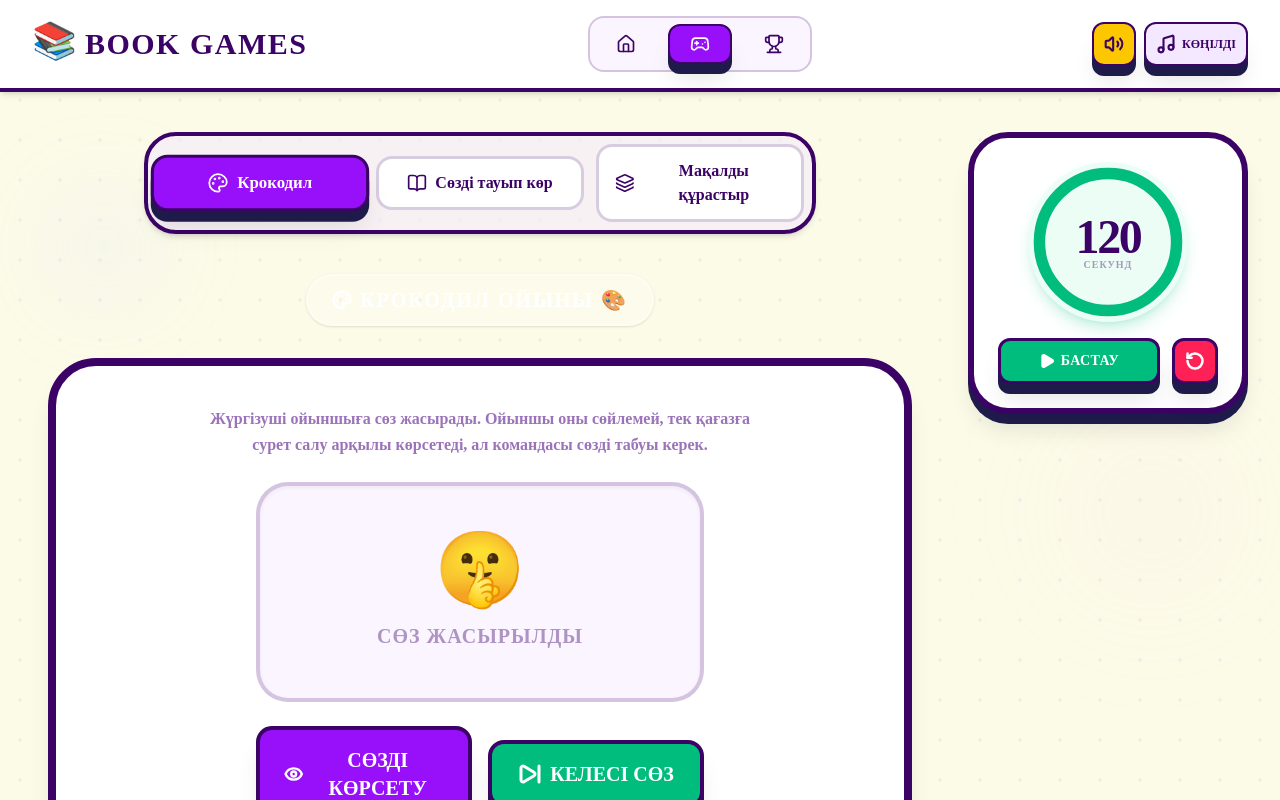
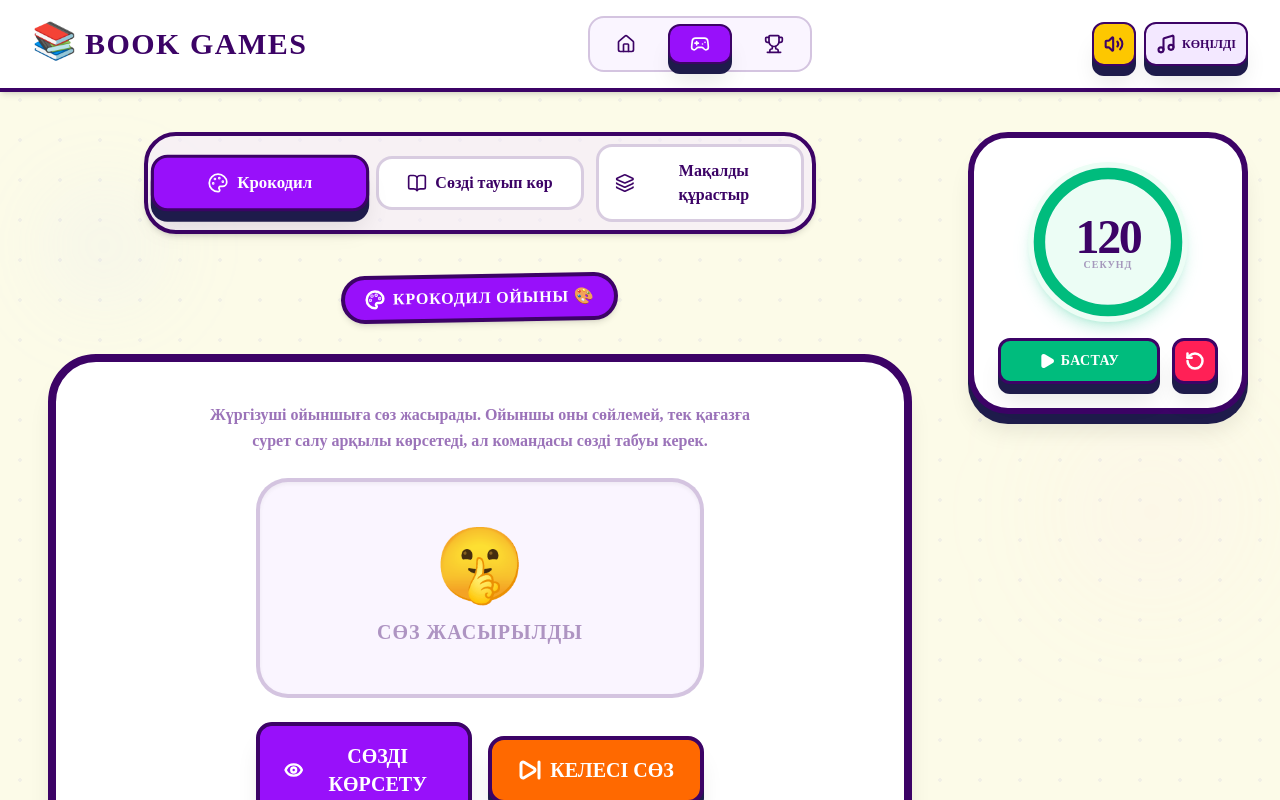
Before and after one commit to Azamaperdeev05/balalar, a Next.js app: page / in a window 1280 px wide. Both pictures are taken after a click on the button 701 px from the left and 44 px from the top of the page. Built offline with nearby package versions, Linux system fonts and the light colour scheme.

Commit message:
style: unify styling system, background gradient, typography headings, and game badges

```diff
--- a/src/app/page.tsx
+++ b/src/app/page.tsx
@@ -22,7 +22,7 @@ export default function Home() {
   ];
 
   return (
-    <div className="flex-1 flex flex-col h-full bg-grid-playful relative overflow-x-hidden">
+    <div className="flex-1 flex flex-col h-full bg-gradient-to-b from-purple-50 via-pink-50/20 to-purple-100/40 bg-grid-playful relative overflow-x-hidden">
 
       {/* Navigation Header */}
       <Header />
--- a/src/components/GameOne.tsx
+++ b/src/components/GameOne.tsx
@@ -29,8 +29,7 @@ export const GameOne: React.FC = () => {
   return (
     <div className="w-full max-w-4xl flex flex-col items-center gap-6 md:gap-8 p-4 z-10">
 
-      {/* Game Badge */}
-      <span className="text-lg md:text-xl font-bold bg-white/20 px-6 py-2.5 rounded-full border-2 border-white/40 tracking-widest uppercase font-display flex items-center gap-2 flex-shrink-0 text-white shadow-sm">
+      <span className="text-sm md:text-base font-black bg-purple-600 border-4 border-purple-950 text-white px-5 py-2 rounded-full shadow-md tracking-wider uppercase font-display flex items-center gap-2 flex-shrink-0 rotate-[-1deg]">
         <Palette className="w-5 h-5 stroke-[3px]" />
         Крокодил ойыны 🎨
       </span>
@@ -114,7 +113,7 @@ export const GameOne: React.FC = () => {
           {/* Random Next word skip */}
           <button
             onClick={nextCrocWord}
-            className="w-full py-4 px-6 bg-emerald-500 hover:bg-emerald-400 text-white font-black font-display text-lg md:text-xl rounded-2xl border-4 border-purple-950 shadow-playful hover:scale-105 active:scale-95 transition-all flex items-center justify-center gap-2"
+            className="w-full py-4 px-6 bg-orange-500 hover:bg-orange-400 text-white font-black font-display text-lg md:text-xl rounded-2xl border-4 border-purple-950 shadow-playful hover:scale-105 active:scale-95 transition-all flex items-center justify-center gap-2"
           >
             <SkipForward className="w-6 h-6 stroke-[3px]" />
             <span>КЕЛЕСІ СӨЗ</span>
--- a/src/components/GameThree.tsx
+++ b/src/components/GameThree.tsx
@@ -139,8 +139,7 @@ export const GameThree: React.FC = () => {
   return (
     <div className="w-full max-w-4xl flex flex-col items-center gap-6 md:gap-8 p-4 z-10">
 
-      {/* Game Badge */}
-      <span className="text-lg md:text-xl font-bold bg-white/20 px-6 py-2.5 rounded-full border-2 border-white/40 tracking-widest uppercase font-display flex items-center gap-2 flex-shrink-0 text-white shadow-sm">
+      <span className="text-sm md:text-base font-black bg-purple-600 border-4 border-purple-950 text-white px-5 py-2.5 rounded-full shadow-md tracking-wider uppercase font-display flex items-center gap-2 flex-shrink-0 rotate-[-1deg]">
         <Layers className="w-5 h-5 stroke-[3px]" />
         Мақалды құрастыр 🧩
       </span>
--- a/src/components/GameTwo.tsx
+++ b/src/components/GameTwo.tsx
@@ -12,8 +12,7 @@ export const GameTwo: React.FC = () => {
   return (
     <div className="w-full max-w-4xl flex flex-col items-center gap-6 md:gap-8 p-4 z-10">
 
-      {/* Game Badge */}
-      <span className="text-lg md:text-xl font-bold bg-white/20 px-6 py-2.5 rounded-full border-2 border-white/40 tracking-widest uppercase font-display flex items-center gap-2 flex-shrink-0 text-white shadow-sm">
+      <span className="text-sm md:text-base font-black bg-purple-600 border-4 border-purple-950 text-white px-5 py-2 rounded-full shadow-md tracking-wider uppercase font-display flex items-center gap-2 flex-shrink-0 rotate-[-1deg]">
         <BookOpen className="w-5 h-5 stroke-[3px]" />
         Сөзді тауып көр 📖
       </span>
@@ -48,7 +47,7 @@ export const GameTwo: React.FC = () => {
         <div className="w-full max-w-xs">
           <button
             onClick={nextSearchTask}
-            className="w-full py-4 px-6 bg-emerald-500 hover:bg-emerald-400 text-white font-black font-display text-lg md:text-xl rounded-2xl border-4 border-purple-950 shadow-playful hover:scale-105 active:scale-95 transition-all flex items-center justify-center gap-2"
+            className="w-full py-4 px-6 bg-indigo-600 hover:bg-indigo-500 text-white font-black font-display text-lg md:text-xl rounded-2xl border-4 border-purple-950 shadow-playful hover:scale-105 active:scale-95 transition-all flex items-center justify-center gap-2"
           >
             <SkipForward className="w-6 h-6 stroke-[3px]" />
             <span>КЕЛЕСІ ТАПСЫРМА</span>
--- a/src/components/Scoreboard.tsx
+++ b/src/components/Scoreboard.tsx
@@ -28,7 +28,7 @@ export const Scoreboard: React.FC = () => {
         className="max-w-xl flex flex-col items-center gap-2 mb-8 md:mb-12"
       >
         <span className="text-3xl md:text-5xl animate-bounce-gentle">🏆</span>
-        <h1 className="text-4xl md:text-6xl font-black font-display tracking-wider text-purple-950 mt-2">
+        <h1 className="text-4xl md:text-6xl font-black font-display tracking-wider text-stroke-playful mt-2">
           Ұпайлар есебі
         </h1>
         <p className="text-sm md:text-base font-bold text-purple-900/60 uppercase tracking-widest font-display">
```
